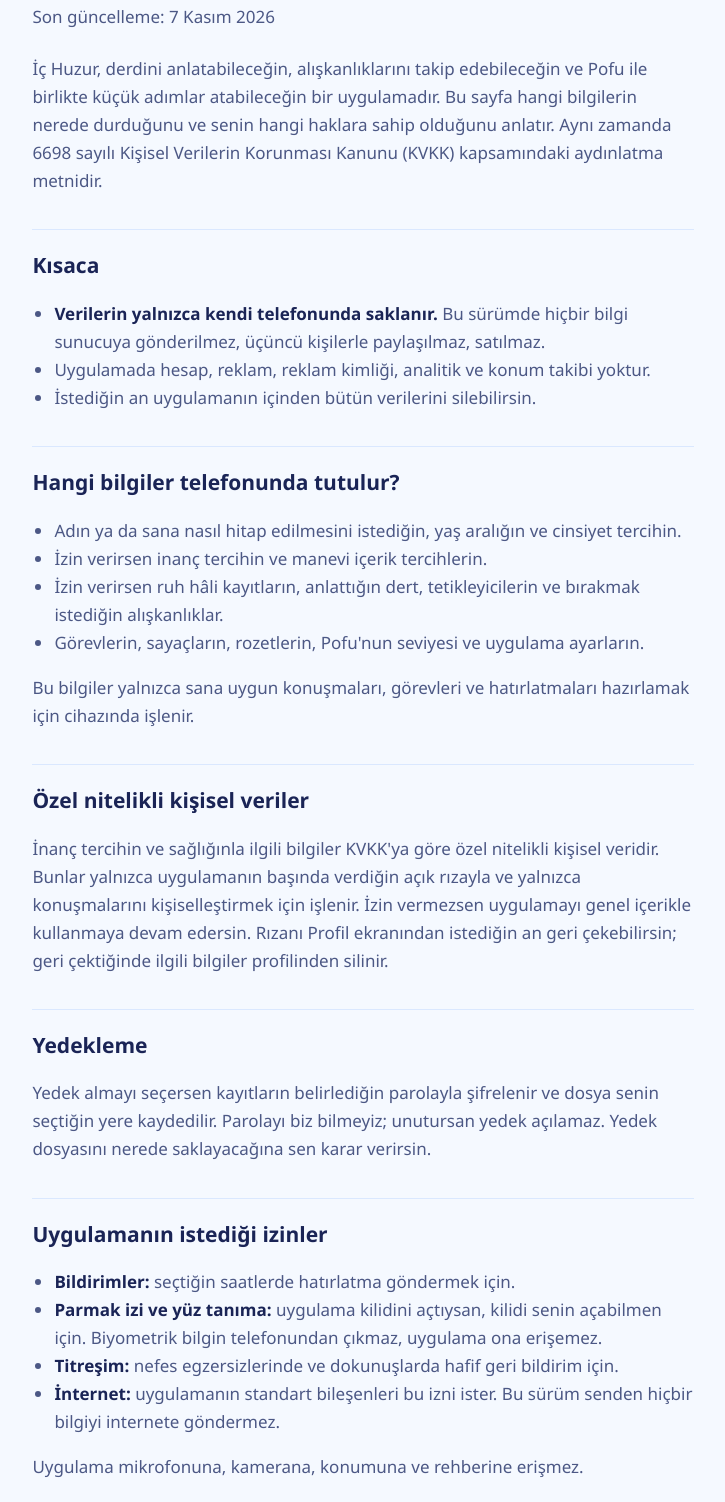
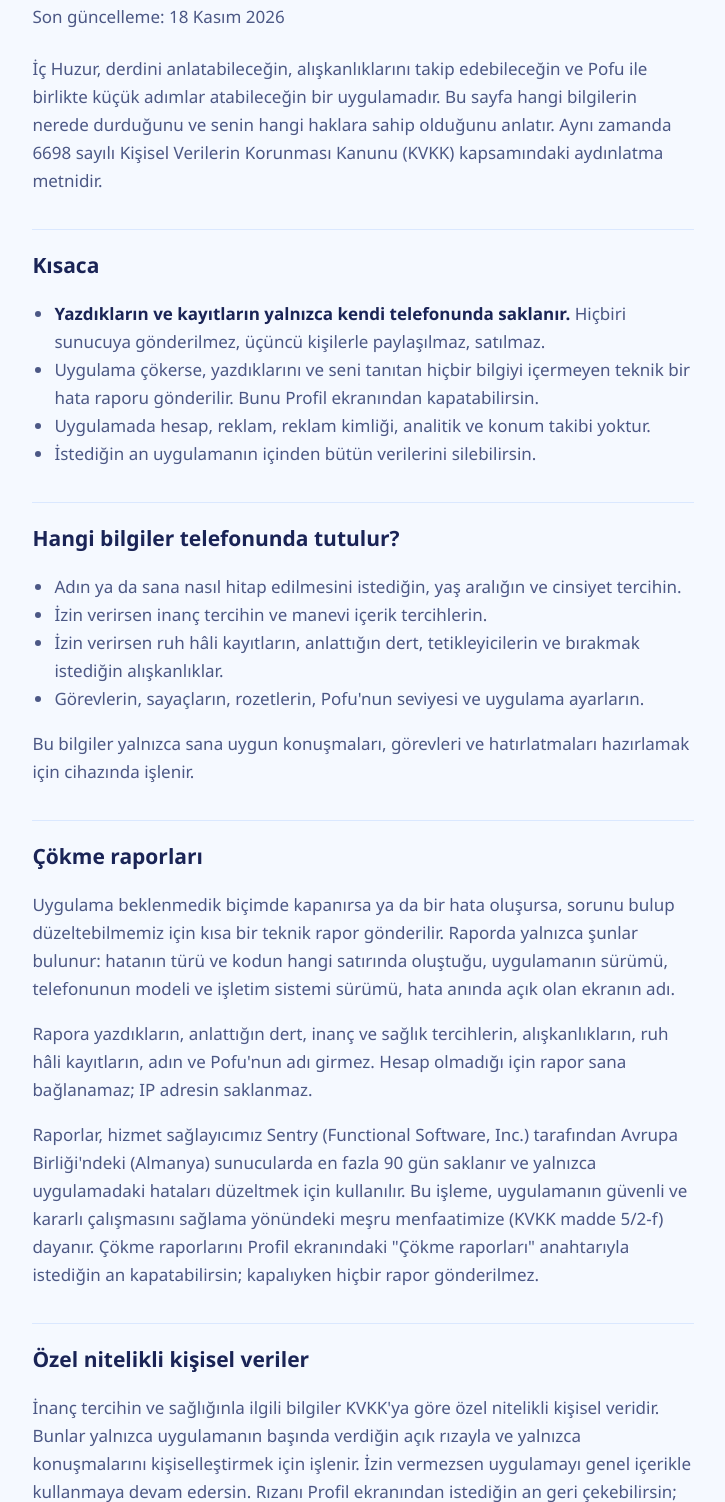
Before and after one commit to azorkai/ic-huzur-gizlilik, a plain HTML site: page index.html in a window 1280 px wide. Shown: the part 84-1586 px from the top of the page, without its empty margins (277-1002 px from the left). Drawn offline with Linux system fonts and the light colour scheme.

Commit message:
Çökme raporları bölümü: Sentry, AB, en fazla 90 gün, Profil'den kapatılır
Co-Authored-By: Claude Opus 5.5 <noreply@anthropic.com>

```diff
--- a/index.html
+++ b/index.html
@@ -24,13 +24,14 @@
 <body>
 <main>
   <h1>İç Huzur Gizlilik Politikası</h1>
-  <p class="date">Son güncelleme: 7 Kasım 2026</p>
+  <p class="date">Son güncelleme: 18 Kasım 2026</p>
 
   <p>İç Huzur, derdini anlatabileceğin, alışkanlıklarını takip edebileceğin ve Pofu ile birlikte küçük adımlar atabileceğin bir uygulamadır. Bu sayfa hangi bilgilerin nerede durduğunu ve senin hangi haklara sahip olduğunu anlatır. Aynı zamanda 6698 sayılı Kişisel Verilerin Korunması Kanunu (KVKK) kapsamındaki aydınlatma metnidir.</p>
 
   <h2>Kısaca</h2>
   <ul>
-    <li><strong>Verilerin yalnızca kendi telefonunda saklanır.</strong> Bu sürümde hiçbir bilgi sunucuya gönderilmez, üçüncü kişilerle paylaşılmaz, satılmaz.</li>
+    <li><strong>Yazdıkların ve kayıtların yalnızca kendi telefonunda saklanır.</strong> Hiçbiri sunucuya gönderilmez, üçüncü kişilerle paylaşılmaz, satılmaz.</li>
+    <li>Uygulama çökerse, yazdıklarını ve seni tanıtan hiçbir bilgiyi içermeyen teknik bir hata raporu gönderilir. Bunu Profil ekranından kapatabilirsin.</li>
     <li>Uygulamada hesap, reklam, reklam kimliği, analitik ve konum takibi yoktur.</li>
     <li>İstediğin an uygulamanın içinden bütün verilerini silebilirsin.</li>
   </ul>
@@ -44,6 +45,11 @@
   </ul>
   <p>Bu bilgiler yalnızca sana uygun konuşmaları, görevleri ve hatırlatmaları hazırlamak için cihazında işlenir.</p>
 
+  <h2>Çökme raporları</h2>
+  <p>Uygulama beklenmedik biçimde kapanırsa ya da bir hata oluşursa, sorunu bulup düzeltebilmemiz için kısa bir teknik rapor gönderilir. Raporda yalnızca şunlar bulunur: hatanın türü ve kodun hangi satırında oluştuğu, uygulamanın sürümü, telefonunun modeli ve işletim sistemi sürümü, hata anında açık olan ekranın adı.</p>
+  <p>Rapora yazdıkların, anlattığın dert, inanç ve sağlık tercihlerin, alışkanlıkların, ruh hâli kayıtların, adın ve Pofu'nun adı girmez. Hesap olmadığı için rapor sana bağlanamaz; IP adresin saklanmaz.</p>
+  <p>Raporlar, hizmet sağlayıcımız Sentry (Functional Software, Inc.) tarafından Avrupa Birliği'ndeki (Almanya) sunucularda en fazla 90 gün saklanır ve yalnızca uygulamadaki hataları düzeltmek için kullanılır. Bu işleme, uygulamanın güvenli ve kararlı çalışmasını sağlama yönündeki meşru menfaatimize (KVKK madde 5/2-f) dayanır. Çökme raporlarını Profil ekranındaki "Çökme raporları" anahtarıyla istediğin an kapatabilirsin; kapalıyken hiçbir rapor gönderilmez.</p>
+
   <h2>Özel nitelikli kişisel veriler</h2>
   <p>İnanç tercihin ve sağlığınla ilgili bilgiler KVKK'ya göre özel nitelikli kişisel veridir. Bunlar yalnızca uygulamanın başında verdiğin açık rızayla ve yalnızca konuşmalarını kişiselleştirmek için işlenir. İzin vermezsen uygulamayı genel içerikle kullanmaya devam edersin. Rızanı Profil ekranından istediğin an geri çekebilirsin; geri çektiğinde ilgili bilgiler profilinden silinir.</p>
 
@@ -55,7 +61,7 @@
     <li><strong>Bildirimler:</strong> seçtiğin saatlerde hatırlatma göndermek için.</li>
     <li><strong>Parmak izi ve yüz tanıma:</strong> uygulama kilidini açtıysan, kilidi senin açabilmen için. Biyometrik bilgin telefonundan çıkmaz, uygulama ona erişemez.</li>
     <li><strong>Titreşim:</strong> nefes egzersizlerinde ve dokunuşlarda hafif geri bildirim için.</li>
-    <li><strong>İnternet:</strong> uygulamanın standart bileşenleri bu izni ister. Bu sürüm senden hiçbir bilgiyi internete göndermez.</li>
+    <li><strong>İnternet:</strong> yalnızca yukarıda anlatılan çökme raporlarını göndermek için. Yazdıkların internete gönderilmez.</li>
   </ul>
   <p>Uygulama mikrofonuna, kamerana, konumuna ve rehberine erişmez.</p>
 
@@ -69,7 +75,7 @@
   <p>KVKK'nın 11. maddesi uyarınca kişisel verilerinin işlenip işlenmediğini öğrenme, düzeltilmesini ya da silinmesini isteme ve rızanı geri çekme hakkın vardır. Verilerin yalnızca telefonunda durduğu için bu hakların çoğunu doğrudan uygulamadan kullanabilirsin: Profil ekranındaki "Tüm verilerimi sil" seçeneği her şeyi kalıcı olarak siler. Uygulamayı kaldırmak da telefondaki verileri siler.</p>
 
   <h2>Değişiklikler</h2>
-  <p>İleride verilerin cihaz dışına çıkmasını gerektiren bir özellik (örneğin bulut yedeği ya da hata raporu) eklenirse bu politika önceden güncellenir ve uygulama senden ayrıca izin ister.</p>
+  <p>İleride yazdıklarının ya da kayıtlarının cihaz dışına çıkmasını gerektiren bir özellik (örneğin bulut yedeği) eklenirse bu politika önceden güncellenir ve uygulama senden ayrıca izin ister.</p>
 
   <h2>İletişim</h2>
   <p>Sorular ve başvurular için: <a href="mailto:ayzorkam@gmail.com">ayzorkam@gmail.com</a></p>
```
